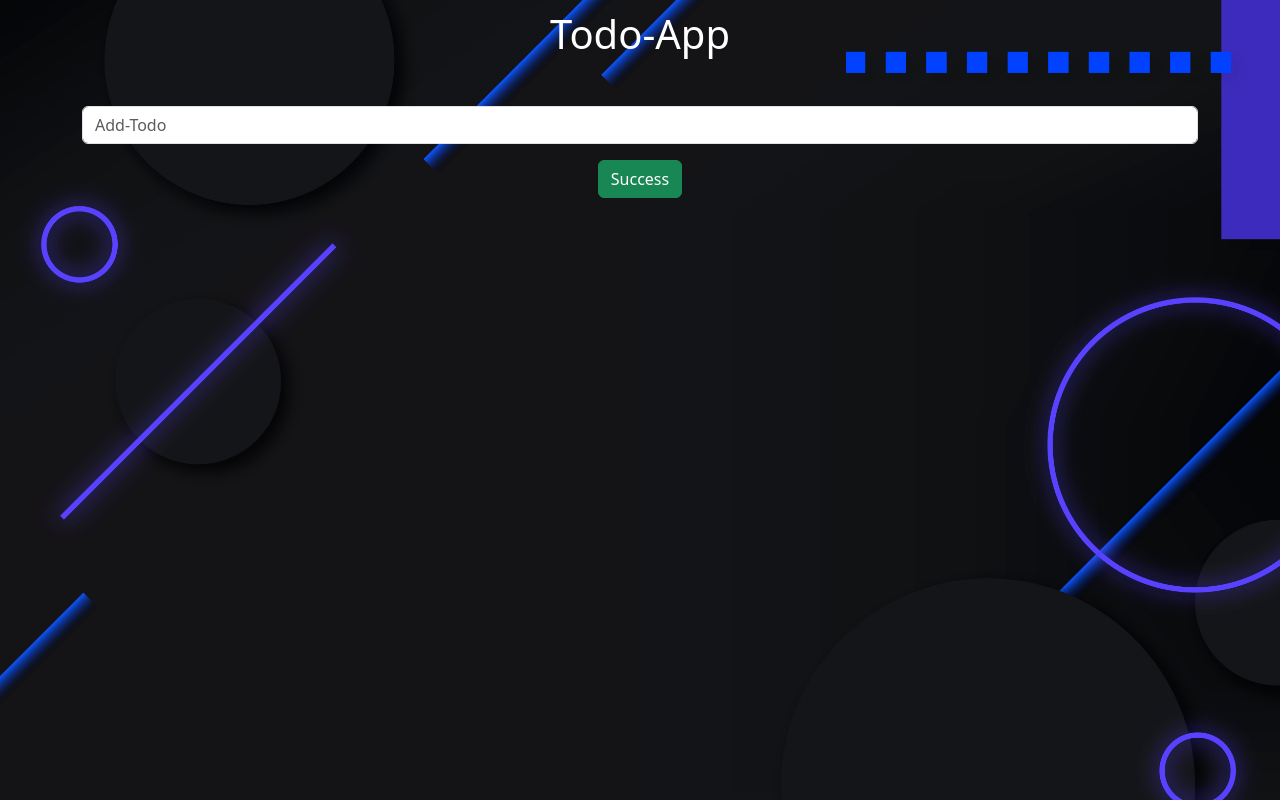
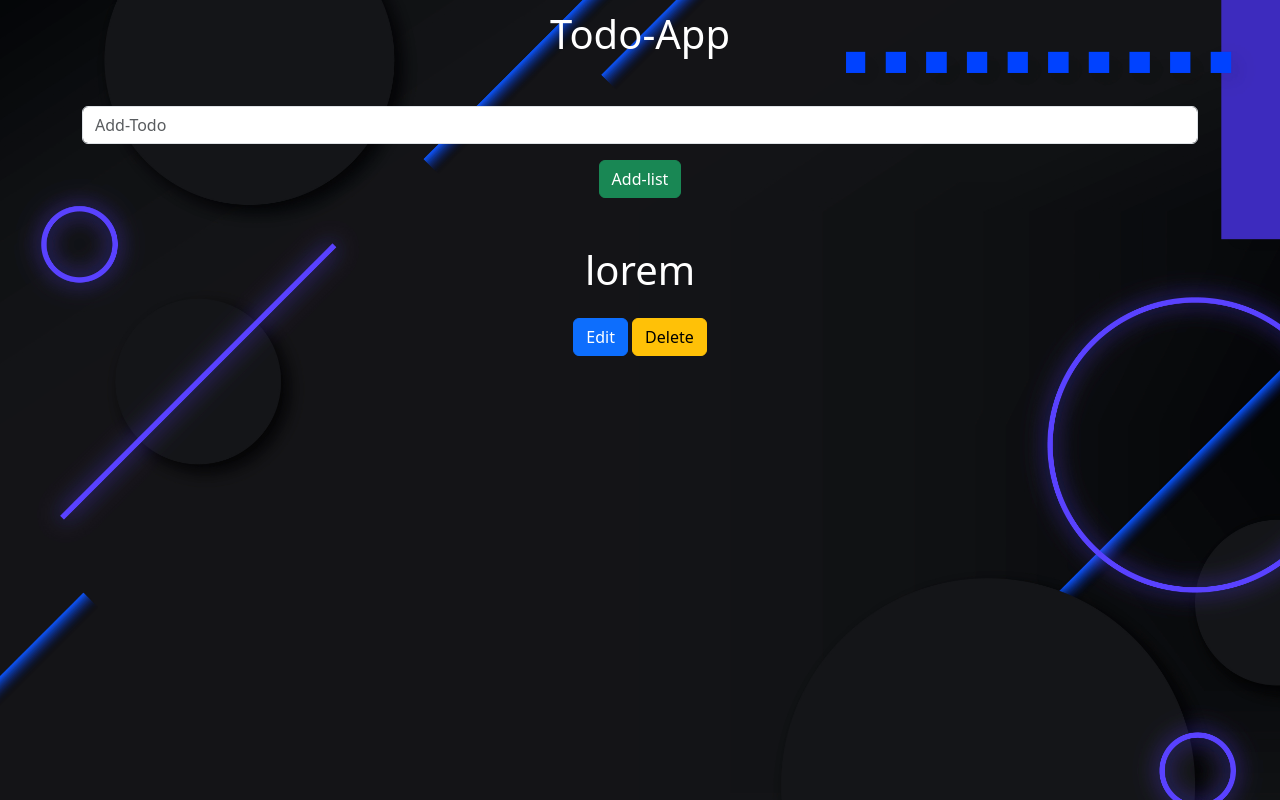
Before and after one commit to Muhammadbilal1257727/TODO-APP, a plain HTML site: page index.html in a window 1280 px wide. Drawn offline with nearby package versions, Linux system fonts and the light colour scheme.

Commit message:
Todo-App

```diff
--- a/index.html
+++ b/index.html
@@ -18,7 +18,15 @@
     </div>
 
     <div class="text-center">
-        <button type="button"  class="btn btn-success">Success</button>
+        <button type="button"  class="btn btn-success">Add-list</button>
+    </div>
+
+
+
+    <div class="text-center mt-5 text-white" id="todos">
+        <h1>lorem</h1>
+        <button type="button" class="btn btn-primary mt-3">Edit</button>
+        <button type="button" class="btn btn-warning mt-3">Delete</button>
     </div>
 
 
```
Also changed, not shown: Asset/style/style.css (line endings or trailing spaces).
